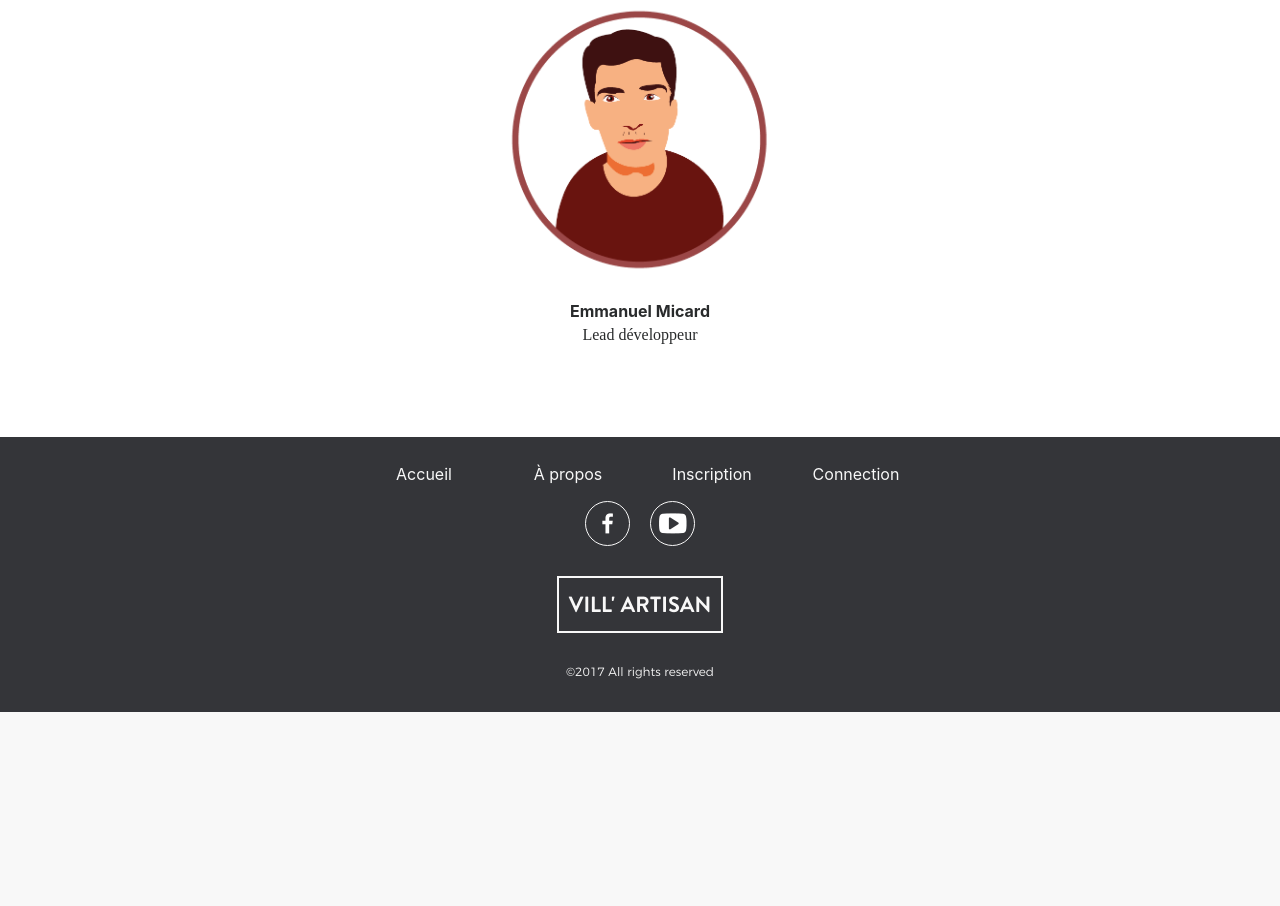
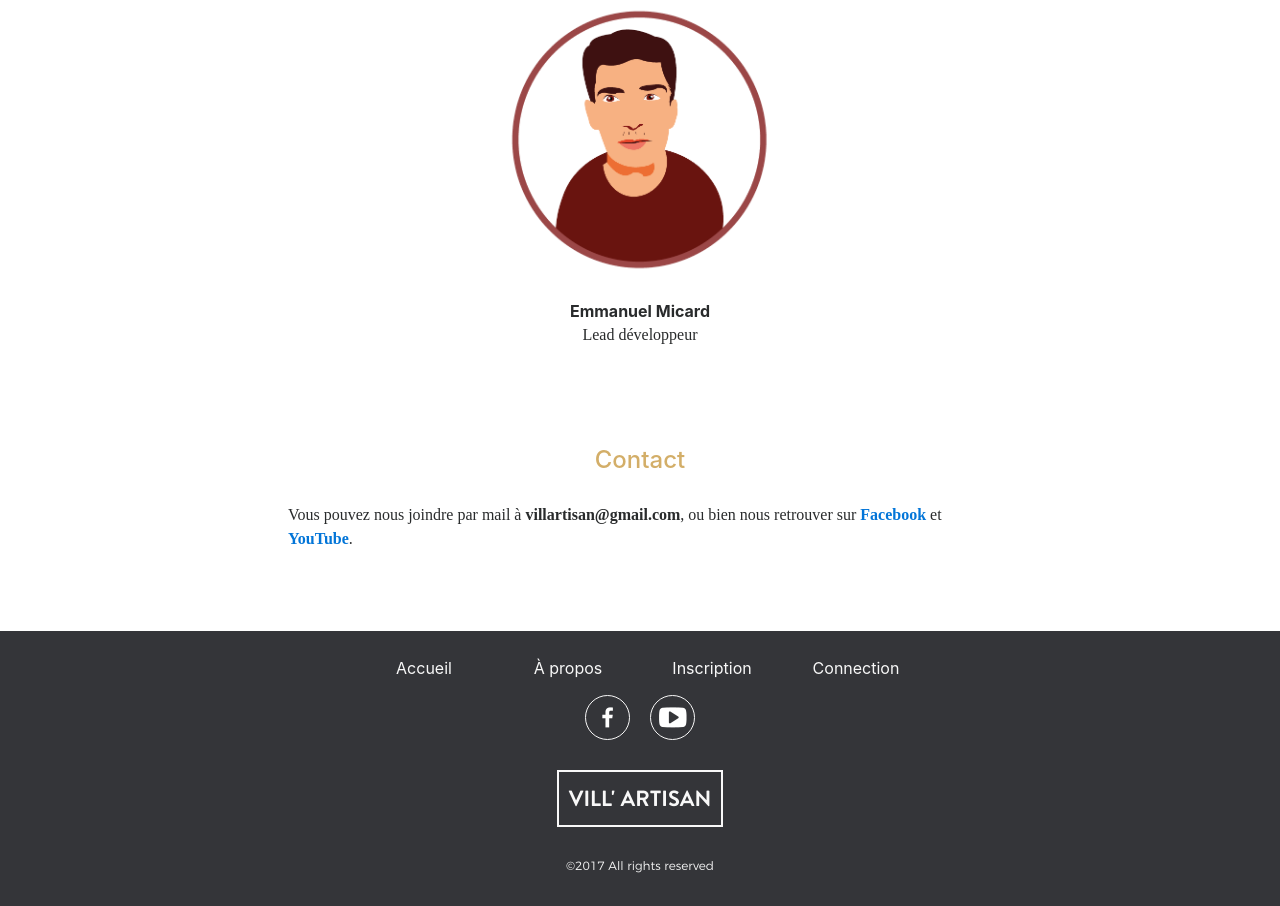
Before and after one commit to nekodemaker/project_vill_artisan, a PHP site: page /index.php?action=about in a window 1280 px wide. Shown: the part 3943-4849 px from the top of the page. Before the commit the page ends 4655 px from the top, so only its background shows below. Run offline with PHP 8.4, Linux system fonts and the light colour scheme; some libraries are stand-ins or nearby versions; some web fonts are replaced.

Commit message:
added suppr button profile page + style for about page

```diff
--- a/views/about.html.twig
+++ b/views/about.html.twig
@@ -67,6 +67,11 @@
                 <p>Lead développeur</p>
             </div>
         </div>
+        <div class="contact_us">
+            <h4>Contact</h4>
+            <p>Vous pouvez nous joindre par mail à <b>villartisan@gmail.com</b>, ou bien nous retrouver sur <a href="#"><b>Facebook</b></a> et <a href="#"><b>YouTube</b></a>.</p>
+        </div>
+
     </div>
 </div>
 {% endblock %}
--- a/views/profile.html.twig
+++ b/views/profile.html.twig
@@ -123,8 +123,8 @@
                             </div>
                             <hr class="colorgraph">
                             <div class="row">
-                                <div class="col-xs-12 col-md-6"></div>
                                 <div class="col-xs-12 col-md-6"><input type="submit" class="btn btn-block btn-lg" value="Éditer"></div>
+                                <div class="col-xs-12 col-md-6"><input type="submit" class="btn btn-block btn-lg delete_profile" value="Supprimer votre compte"></div>
                             </div>
                         </form>
                     </div>
--- a/web/style.css
+++ b/web/style.css
@@ -588,6 +588,9 @@ html {
             background-color: #fff;
             background-image: none;
             border: 1px solid rgba(0, 0, 0, 0.15); }
+          html body #main_container #profile_container .container .row .col-md-12 .delete_profile {
+            background-color: #8e3e3d;
+            color: #f8f8f8; }
       html body #main_container .contact_container {
         margin: 40px 0 40px 0; }
         html body #main_container .contact_container .row {
@@ -836,6 +839,13 @@ html {
             margin: 20px 70px; }
           html body #about_container .about_content .team div p {
             margin: 0; }
+      html body #about_container .about_content .contact_us {
+        width: 100%;
+        margin-bottom: 60px; }
+        html body #about_container .about_content .contact_us h4 {
+          text-align: center; }
+        html body #about_container .about_content .contact_us p {
+          margin: 0; }
     html body footer {
       width: 100%;
       display: flex;
--- a/web/style.scss
+++ b/web/style.scss
@@ -734,6 +734,10 @@ html{
                                     border: 1px solid rgba(0,0,0,.15);
                                 }
                             }
+                            .delete_profile{
+                                background-color: $red;
+                                color: $white;
+                            }
                         }
                     }
                 }
@@ -1118,6 +1122,18 @@ html{
                         }
                     }
                 }
+                .contact_us{
+                    width: 100%;
+                    margin-bottom: 60px;
+
+                    h4{
+                        text-align: center;
+                    }
+
+                    p{
+                        margin: 0;
+                    }
+                }
             }
         }
         footer{
```
Also changed, not shown: 1 other file.
